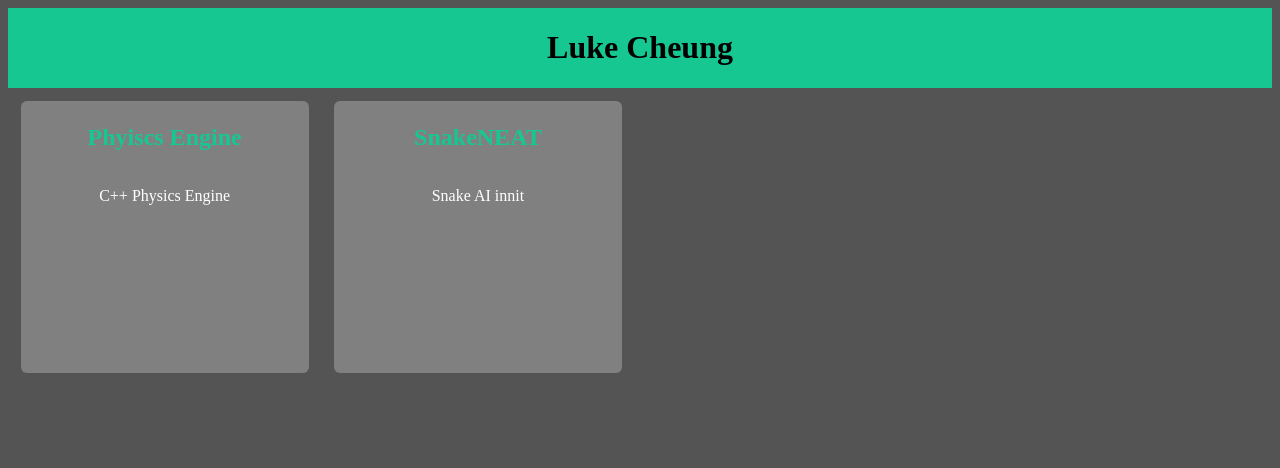
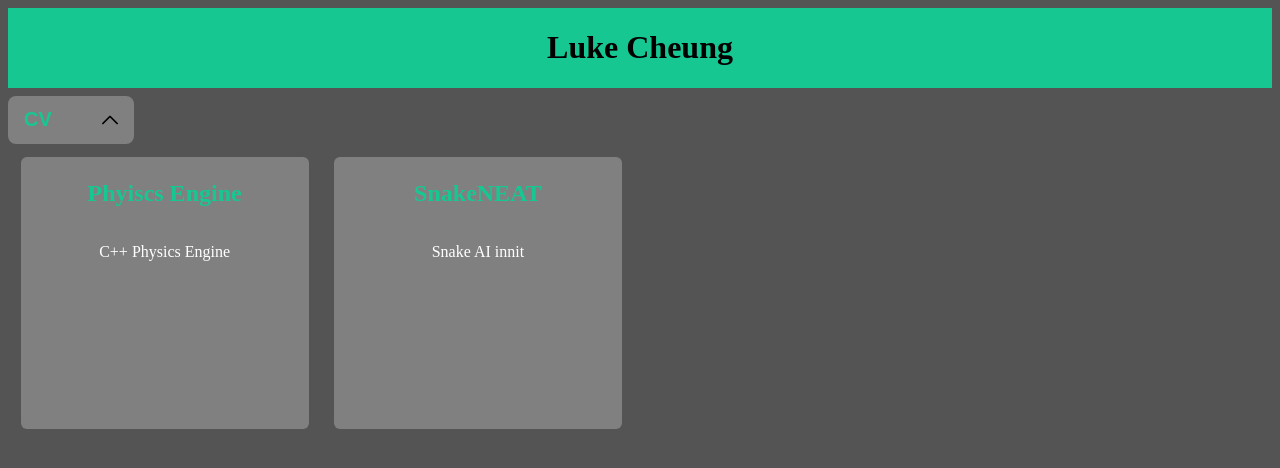
Before and after one commit to Oddidude/oddidude.github.io, a Vue app: page / in a window 1280 px wide. Shown: the top 468 px of the page. Built offline with nearby package versions, Linux system fonts and the light colour scheme.

Commit message:
Adding cv accordion

```diff
--- /dev/null
+++ b/src/components/AccordionItem.vue
@@ -0,0 +1,76 @@
+<script setup lang="ts">
+  import { ref } from 'vue'
+
+  const { headerText } = defineProps<{
+    headerText: string;
+  }>()
+
+  const isOpen = ref(false)
+
+  const toggleAccordion = () => {
+    isOpen.value = !isOpen.value
+  }
+</script>
+
+<template>
+  <div class="accordion">
+    <button class="accordion-button" @click="toggleAccordion">
+      <h2>
+        {{ headerText }}
+      </h2>
+      <img v-bind:class="{ 'accordion-arrow': true, open: isOpen }" src="../icons/accordionArrow.svg">
+    </button>
+    <div v-bind:class="{ content: true, open: isOpen }">
+      <slot></slot>
+    </div>
+  </div>
+</template>
+
+<style scoped>
+.accordion {
+  width: 10%;
+  height: fit-content;
+  margin-top: .5rem;
+}
+
+.accordion-button {
+  color: var(--main-light-green);
+  width: 100%;
+  height: 3rem;
+  background-color: grey;
+  display: flex;
+  justify-content: center;
+  align-items: center;
+  border: none;
+  border-radius: 8px;
+  padding: 0 1rem;
+}
+
+.accordion-arrow {
+  margin-left: auto;
+  width: auto;
+  height: 1rem;
+  transform: rotate(180deg);
+  transition: transform .5s ease-out;
+}
+
+.accordion-arrow.open {
+  transform: rotate(0deg);
+  transition: transform .5s ease-out;
+}
+
+.content {
+  width: 99vw;
+  overflow: hidden;
+  max-height: 0;
+  transition: max-height .3s ease-out;
+  height: 1000px;
+}
+
+.content.open {
+  max-height: 1000px;
+  transition: max-height .3s ease-out;
+}
+
+
+</style>
--- a/src/components/BodyItem.vue
+++ b/src/components/BodyItem.vue
@@ -1,8 +1,12 @@
 <script setup lang="ts">
-  import CardItem from './CardItem.vue';
+  import gsap from 'gsap'
+
+  import CardItem from './CardItem.vue'
+  import AccordionItem from "./AccordionItem.vue"
+
+  import cv from '../assets/Luke_Cheung.pdf'
 
   import * as contentArr from '../content'
-  import gsap from 'gsap';
 
   const onEnter = (el: Element, done: () => void) => {
     gsap.from(el, {
@@ -17,10 +21,11 @@
 </script>
 
 <template>
+  <AccordionItem header-text="CV">
+    <embed class="cv" :src="cv" type="application/pdf">
+  </AccordionItem>
   <TransitionGroup
-      appear
     tag="ul"
-      :css="false"
     class="body"
     @enter="onEnter"
   >
@@ -46,4 +51,9 @@
   padding: 0 1%;
   list-style-type: none;
 }
+
+.cv {
+  width: inherit;
+  height: inherit;
+}
 </style>
--- a/src/components/HeaderItem.vue
+++ b/src/components/HeaderItem.vue
@@ -10,6 +10,8 @@
 
 <style scoped>
   header {
+    position: sticky;
+    top: 0;
     background-color: var(--main-light-green);
     width: 100%;
     height: 20%;
```
Also changed, not shown: src/icons/accordionArrow.svg (added). Lines whose indentation alone changed are shown as unchanged.
